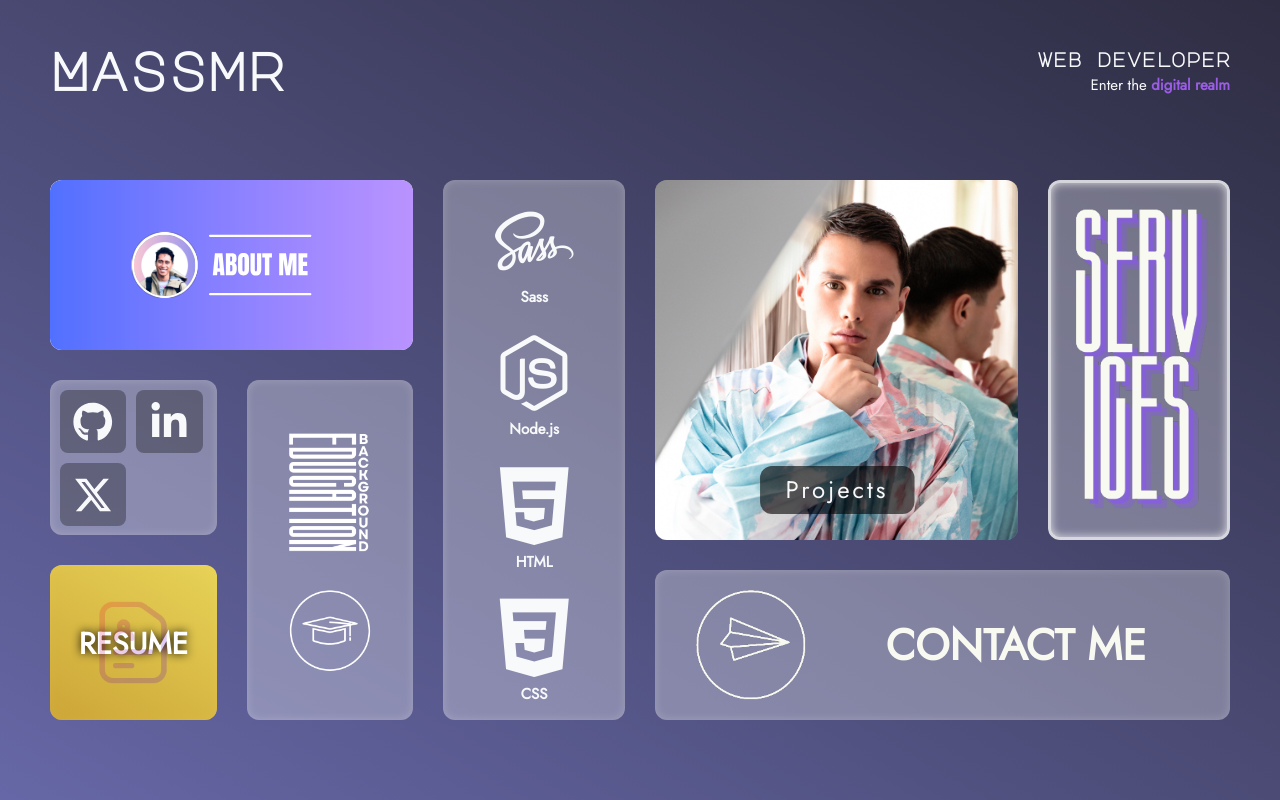
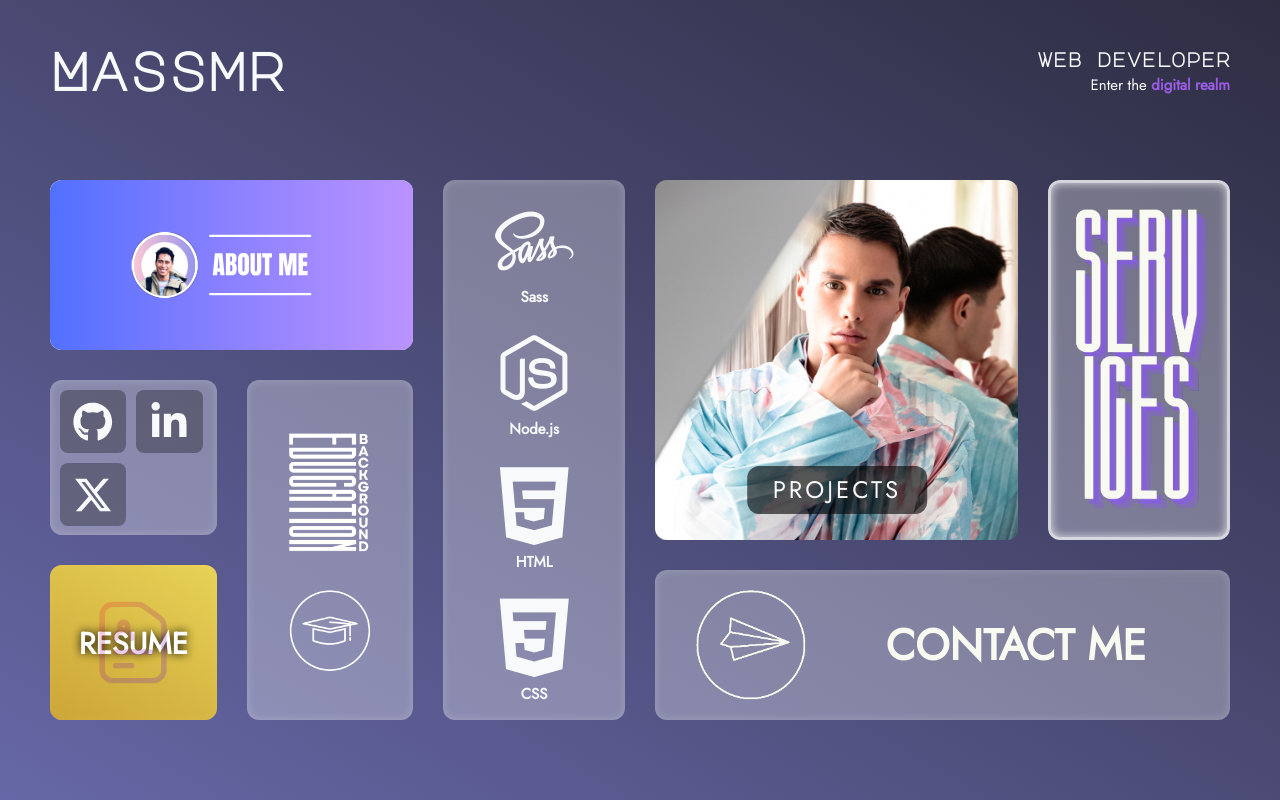
Before and after one commit to massmr/massmr.xyz---react-portfolio, a React (Vite) app: page / in a window 1280 px wide. Both pictures are taken after a click on the button "Step into digital". Built offline with nearby package versions, Linux system fonts and the light colour scheme; a web font is replaced by a local one.

Commit message:
to UPPERCASE item 1 button

```diff
--- a/src/GridOnFlex/Items/Item1.jsx
+++ b/src/GridOnFlex/Items/Item1.jsx
@@ -13,7 +13,7 @@ export const Item1 = () => {
         name="item1-image"
         source={MDPortrait}
       />
-      <button className="item-1-button">Projects</button>
+      <button className="item-1-button">PROJECTS</button>
     </>
   );
 };
```
